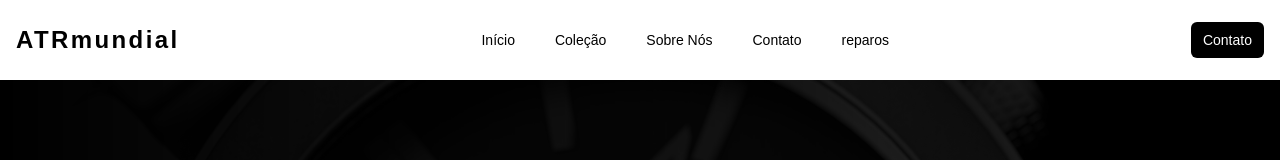
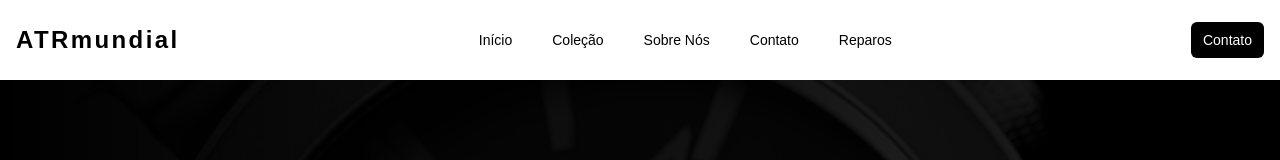
Before and after one commit to Ceratt1/gestao_agil, a Next.js app in the folder frontend/: page / in a window 1280 px wide. Shown: the top 160 px of the page. Built offline with nearby package versions, Linux system fonts and the light colour scheme.

Commit message:
Capitalize 'Reparos' in header navigation links for consistency

```diff
--- a/frontend/components/header/header.tsx
+++ b/frontend/components/header/header.tsx
@@ -60,7 +60,7 @@ export default function Header() {
             href="/#reparos"
             className="text-sm font-medium text-black hover:text-gray-600 transition-colors relative after:absolute after:bottom-0 after:left-0 after:h-[2px] after:w-0 after:bg-black after:transition-all hover:after:w-full"
           >
-            reparos
+            Reparos
           </Link>
         </nav>
 
```
